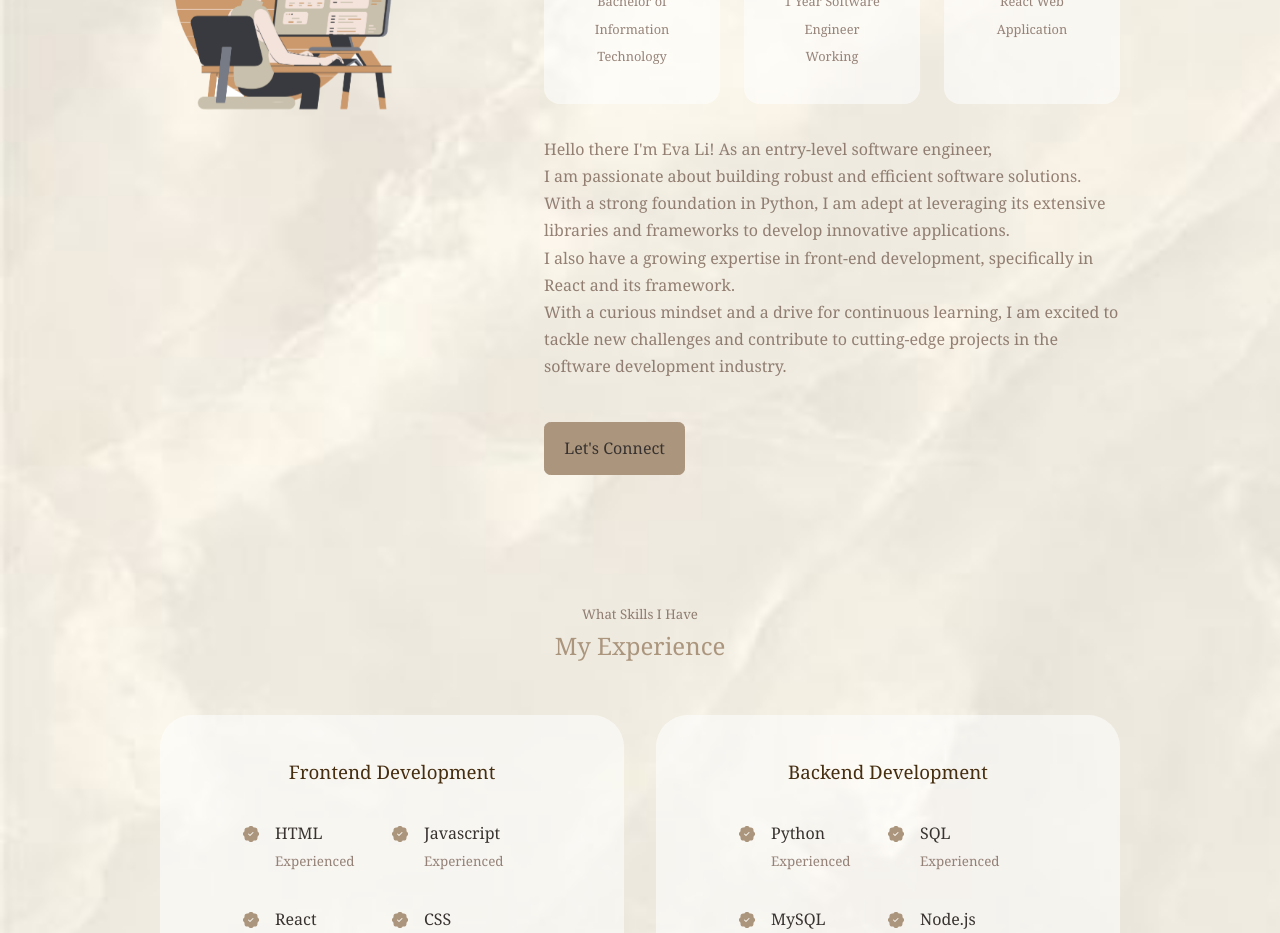
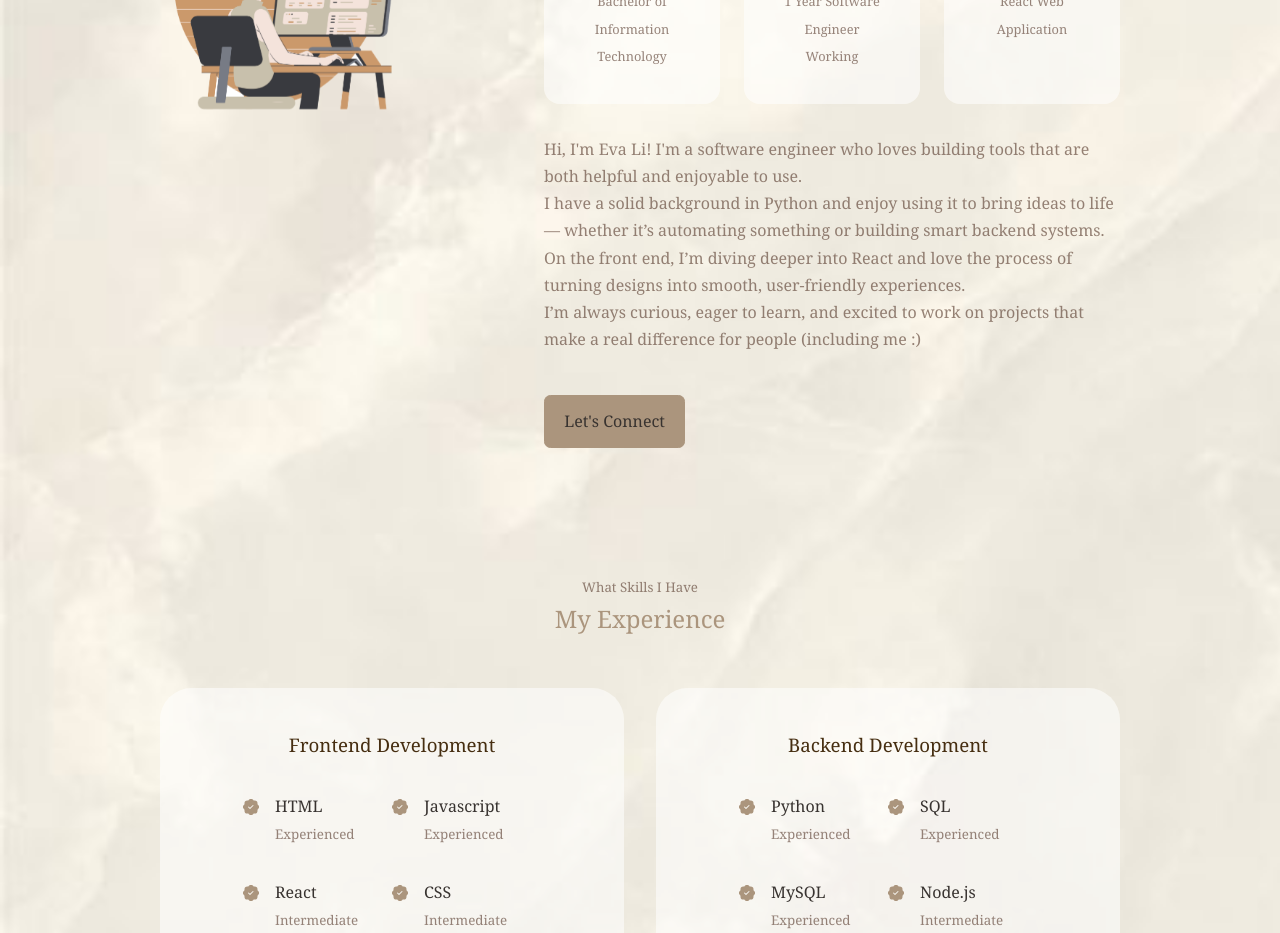
Before and after one commit to syuan2000/React-Portfolio-Brown, a React (Create React App) app: page / in a window 1280 px wide. Shown: the part 1260-2193 px from the top of the page. Built offline with nearby package versions, Linux system fonts and the light colour scheme.

Commit message:
Update About.js

```diff
--- a/src/components/about/About.js
+++ b/src/components/about/About.js
@@ -43,11 +43,12 @@ const About = () => {
               </article>
             </div>
             <p>
-              Hello there I'm Eva Li!  As an entry-level software engineer, <br />
-              I am passionate about building robust and efficient software solutions. <br />
-              With a strong foundation in Python, I am adept at leveraging its extensive libraries and frameworks to develop innovative applications. <br />
-              I also have a growing expertise in front-end development, specifically in React and its framework. <br />
-              With a curious mindset and a drive for continuous learning, I am excited to tackle new challenges and contribute to cutting-edge projects in the software development industry.
+              Hi, I'm Eva Li!
+        I'm a software engineer who loves building tools that are both helpful and enjoyable to use.<br />
+        I have a solid background in Python and enjoy using it to bring ideas to life <br />
+          — whether it’s automating something or building smart backend systems.
+        On the front end, I’m diving deeper into React and love the process of turning designs into smooth, user-friendly experiences. <br />
+        I’m always curious, eager to learn, and excited to work on projects that make a real difference for people (including me :)
             </p>
             <a href="#contact" className='btn btn-primary'>Let's Connect</a>
         </div>
```
